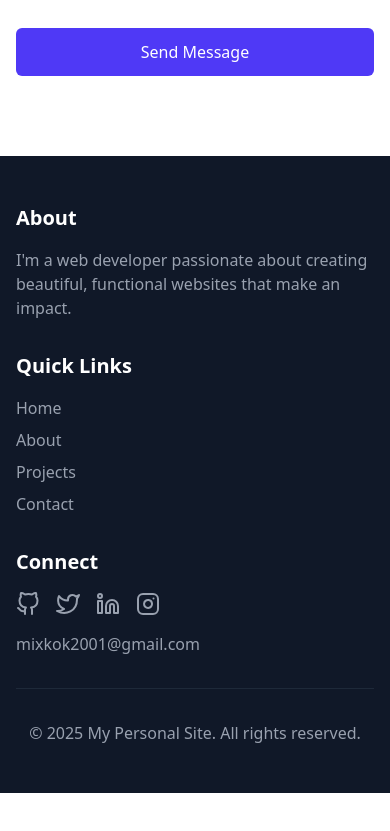
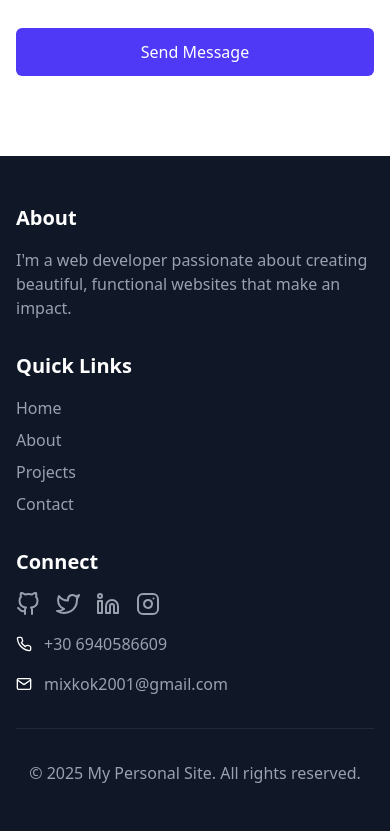
Before and after one commit to fidelity-michael/webpage, a React (Vite) app: page / in a window 390 px wide. Shown: the part 4499-5330 px from the top of the page. Before the commit the page ends 5292 px from the top, so only its background shows below. Built offline with nearby package versions, Linux system fonts and the light colour scheme; a web font is replaced by a local one.

Commit message:
Added email icons and phone number in footer

```diff
--- a/src/App.tsx
+++ b/src/App.tsx
@@ -11,6 +11,8 @@ import {
   Twitter,
   Linkedin,
   Instagram,
+  Phone,
+  Mail,
 } from "react-feather"; // make sure react-feather is installed
 import Contact from "./Contact";
 
@@ -432,7 +434,15 @@ function App() {
                   <Instagram className="h-6 w-6" />
                 </a>
               </div>
-              <p className="mt-4 text-gray-400">mixkok2001@gmail.com</p>
+
+              <div className="flex mt-4 items-center space-x-3">
+                <Phone className="h-4 w-4" />
+                <p className="text-gray-400">+30 6940586609</p>
+              </div>
+              <div className="flex mt-4 items-center space-x-3">
+                <Mail className="h-4 w-4" />
+                <p className="text-gray-400">mixkok2001@gmail.com</p>
+              </div>
             </div>
           </div>
 
--- a/src/Contact.tsx
+++ b/src/Contact.tsx
@@ -143,6 +143,7 @@ const Contact: React.FC = () => {
               </button>
             </div>
 
+            {/* TODO: Remove text after X seconds */}
             {/* Success / Error Message */}
             {success && (
               <p className="text-center mt-4 text-sm text-gray-700">
```
